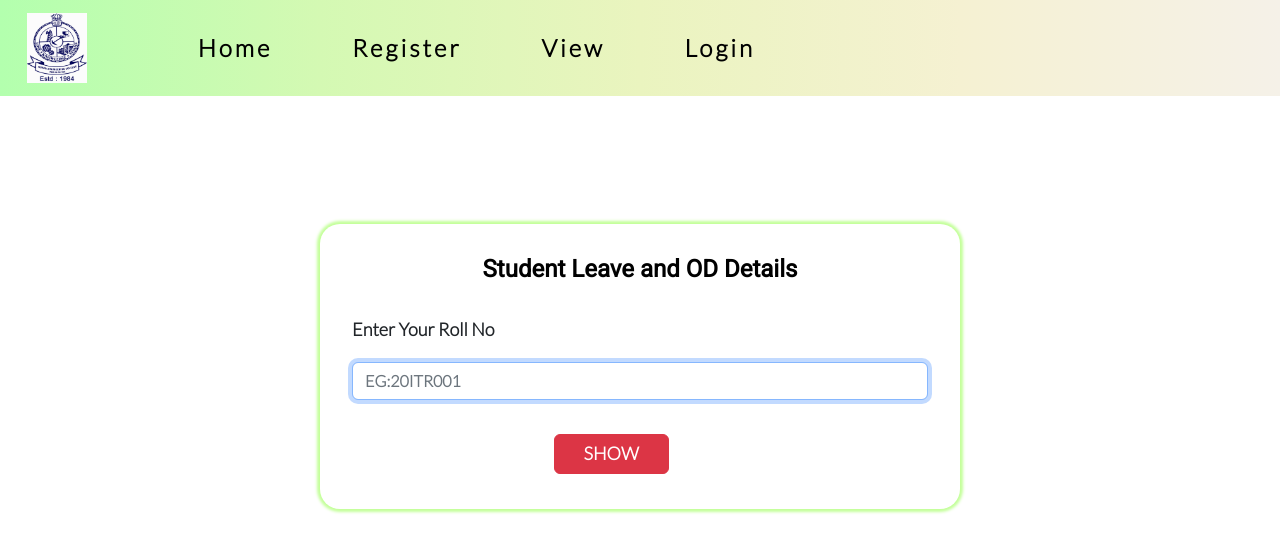
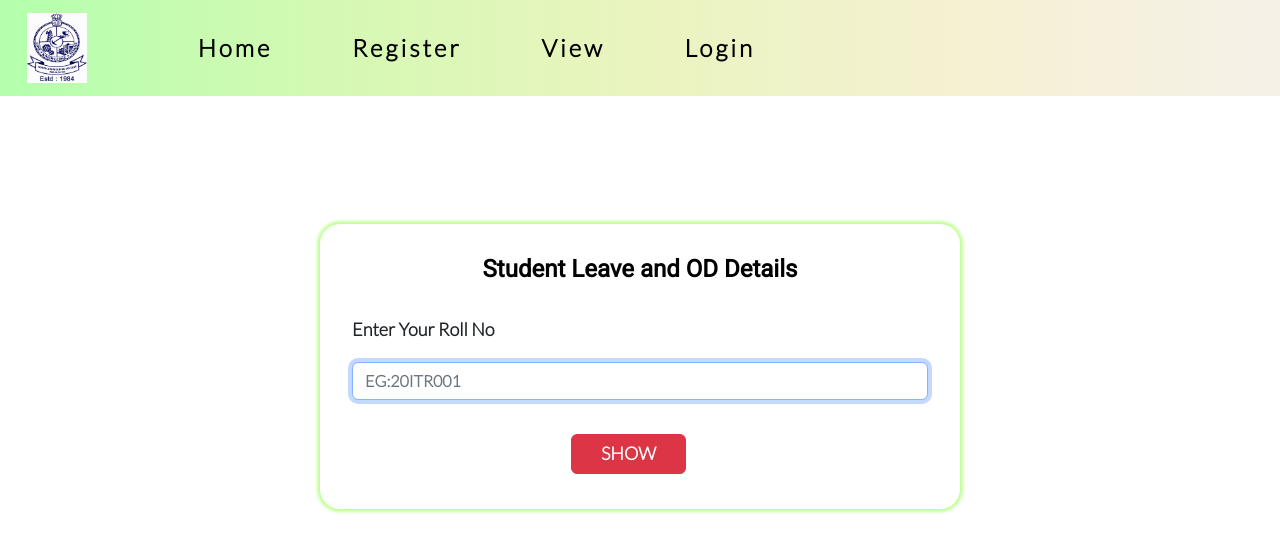
Before and after one commit to BHARATH2503/Leave-and-OD-Management, a React (Create React App) app in the folder client/: page /view in a window 1280 px wide. Shown: the top 552 px of the page. Built offline with nearby package versions, Linux system fonts and the light colour scheme; no server answers; a web font is replaced by a local one.

Commit message:
Update View.css

```diff
--- a/client/src/css/View.css
+++ b/client/src/css/View.css
@@ -17,7 +17,7 @@
     font-family: "roboto";
 }
 .buttons{
-    margin-left: 35%;
+    margin-left: 38%;
     text-align: center;
     padding: 1%;
     margin-top: 3%;
```
